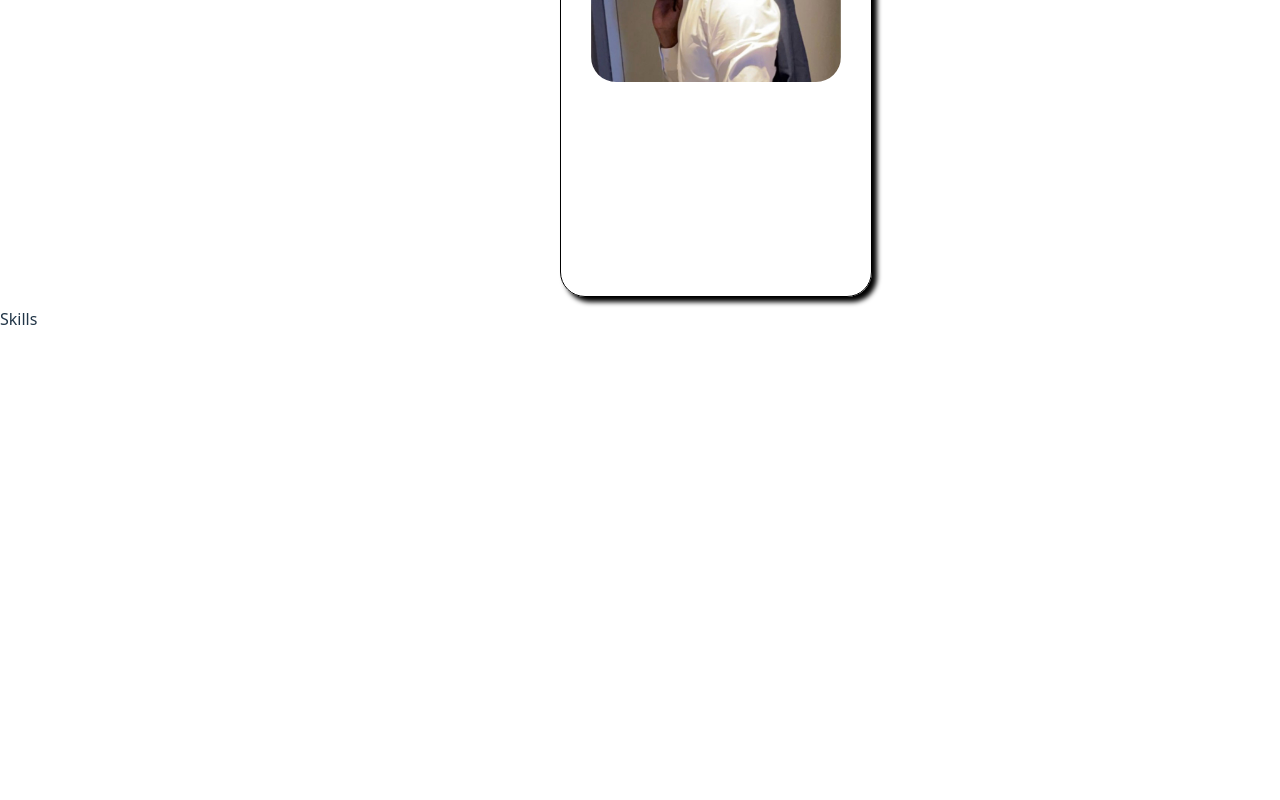
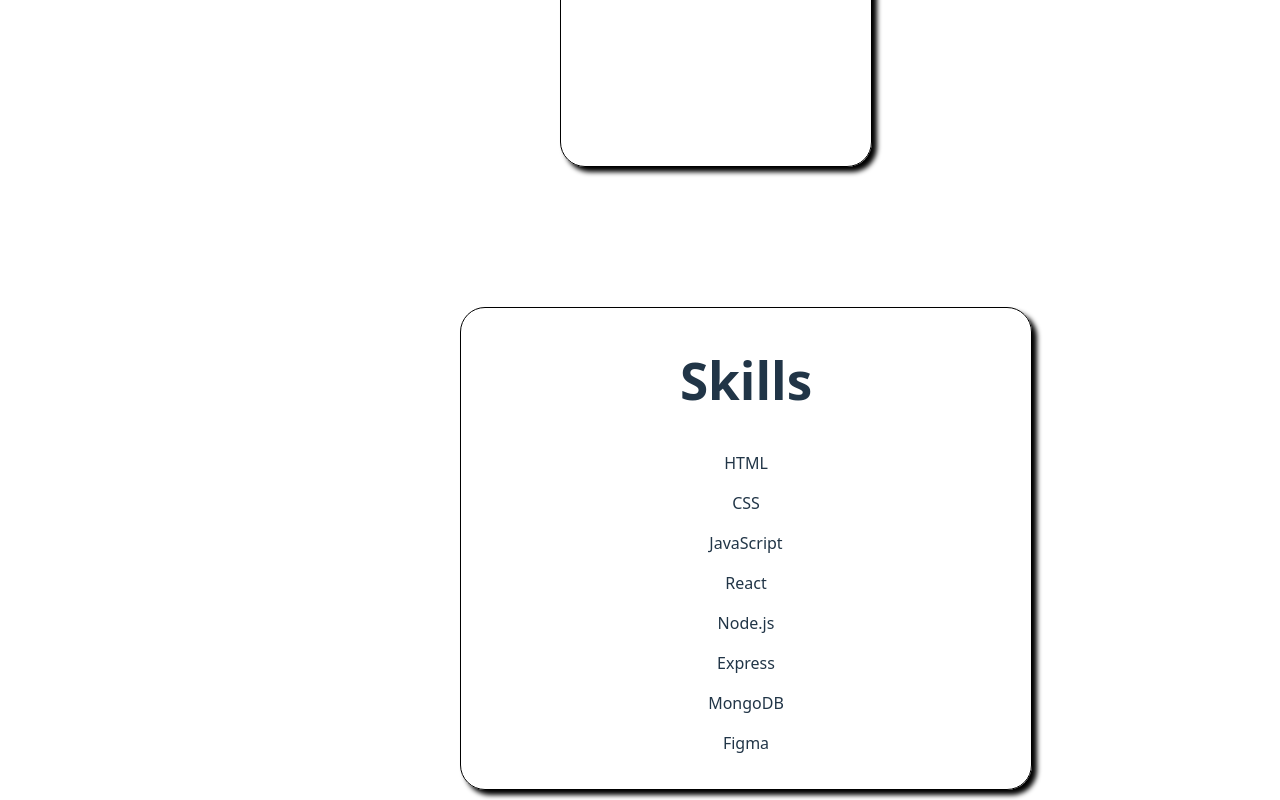
Before and after one commit to Greg514/props-project, a React (Vite) app: page / in a window 1280 px wide. Shown: the part 339-1139 px from the top of the page. Before the commit the page ends 800 px from the top, so only its background shows below. Built offline with nearby package versions, Linux system fonts and the light colour scheme.

Commit message:
finished the skills component

```diff
--- a/src/App.css
+++ b/src/App.css
@@ -37,3 +37,29 @@
   font-family: Arial, Helvetica, sans-serif;
   color:white;
 }
+
+.skills{
+  position:relative;
+  left:450px;
+  margin:10px;
+  padding:10px;
+  border:1px solid black;
+  border-radius:25px;
+  box-shadow:5px 5px 5px black;
+  width: 550px;
+  display:inline-block;
+  text-align: center;
+  align-items: center;
+
+}
+.skills-name{
+text-align: center ;
+width:100%;
+}
+.skills-list{
+  text-align: center;
+  width:100%;
+  position:relative;
+  right:60px;
+  line-height: 40px;
+}
--- a/src/App.jsx
+++ b/src/App.jsx
@@ -10,6 +10,12 @@
   return (
     <>
        <Profile />
+       <br />
+       <br />
+       <br />
+       <br />
+       <br />
+       <br />
        <Skills />
     </>
   )
--- a/src/components/Skills.jsx
+++ b/src/components/Skills.jsx
@@ -1,7 +1,22 @@
 import React from 'react'
 
 export default function Skills() {
+const skills = ["HTML", "CSS", "JavaScript", "React", "Node.js", "Express", "MongoDB", "Figma"];
+
+const listOfSkill = skills.map(skills => <ul>{skills}</ul>);
+{
   return (
-    <div>Skills</div>
+<>
+
+  <div className="skills">
+    <h1 className="skills-name">Skills</h1>
+    <ul className="skills-list">
+      {listOfSkill}
+    </ul>
+  </div>
+
+
+</>
   )
 }
+}
```
